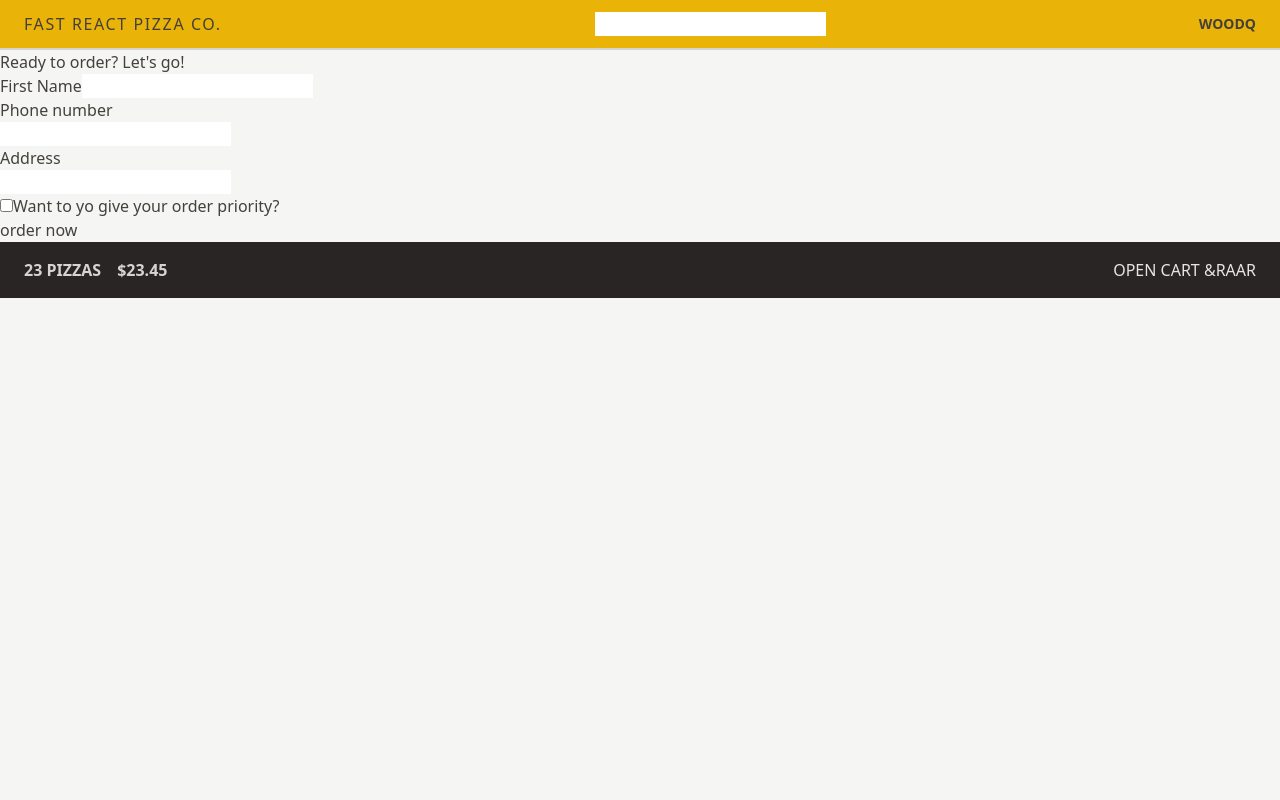
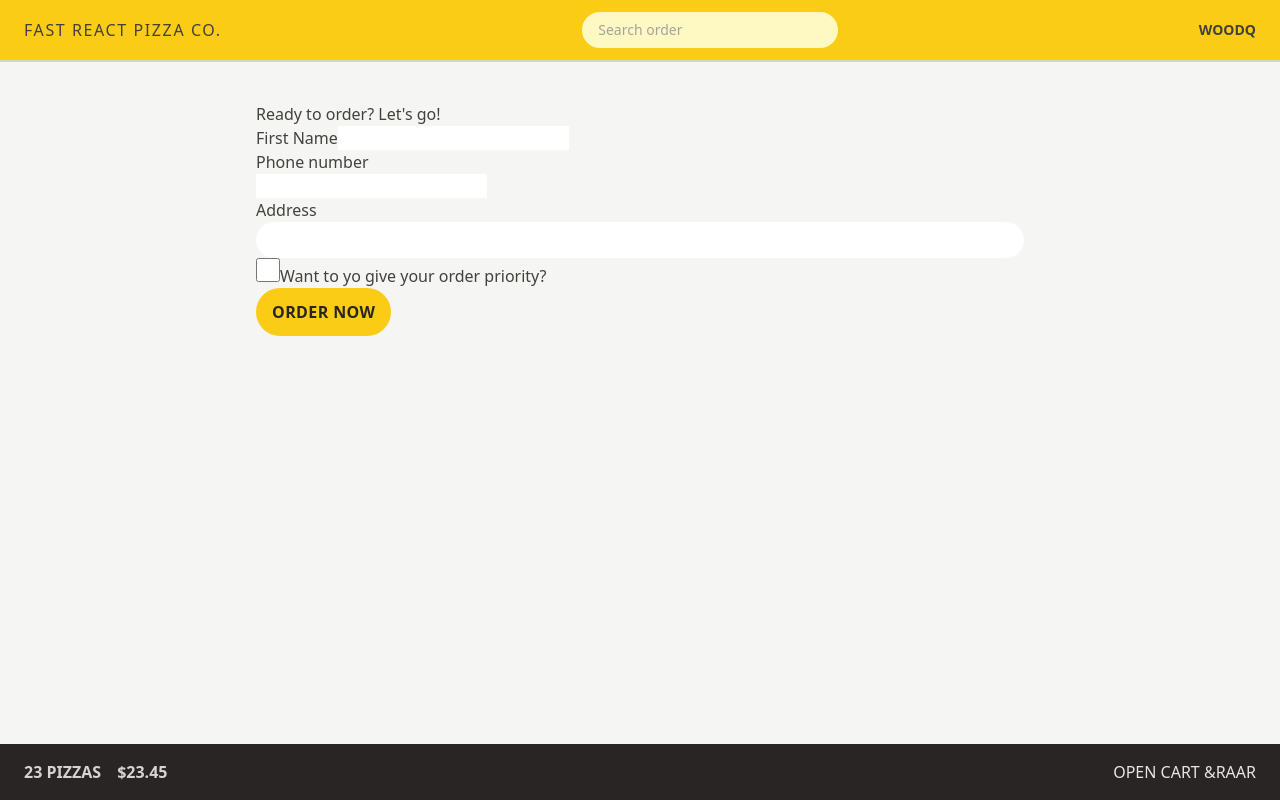
Before and after one commit to Wood-Q/practice-ultimate-react, a React (Vite) app: page /order/new in a window 1280 px wide. Built offline with nearby package versions, Linux system fonts and the light colour scheme.

Commit message:
tailwindcss学习3

```diff
--- a/src/features/cart/Cart.jsx
+++ b/src/features/cart/Cart.jsx
@@ -29,7 +29,7 @@
 
   return (
     <div>
-      <Link to="/menu">&larr; Back to menu</Link>
+      <Link to="/menu" className='text-sm text-blue-500 hover:text-blue-600'>&larr; Back to menu</Link>
 
       <h2>Your cart, %NAME%</h2>
 
--- a/src/features/order/CreateOrder.jsx
+++ b/src/features/order/CreateOrder.jsx
@@ -4,7 +4,7 @@
 // https://uibakery.io/regex-library/phone-number
 const isValidPhone = (str) =>
   /^\+?\d{1,4}?[-.\s]?\(?\d{1,3}?\)?[-.\s]?\d{1,4}[-.\s]?\d{1,4}[-.\s]?\d{1,9}$/.test(
-    str
+    str,
   );
 
 const fakeCart = [
@@ -59,12 +59,18 @@
         <div>
           <label>Address</label>
           <div>
-            <input type="text" name="address" required />
+            <input
+              className="my:px-3 w-full rounded-full border-stone-300 px-4 py-2 text-sm transition-all duration-300 focus:outline-none focus:ring focus:ring-yellow-400 md:px-6"
+              type="text"
+              name="address"
+              required
+            />
           </div>
         </div>
 
         <div>
           <input
+            className="h-6 w-6 accent-yellow-400 focus:outline-none focus:ring focus:ring-yellow-400 focus:ring-offset-2"
             type="checkbox"
             name="priority"
             id="priority"
@@ -76,7 +82,10 @@
 
         <div>
           <input type="hidden" name="cart" value={JSON.stringify(cart)} />
-          <button disabled={isSubmitting}>
+          <button
+            disabled={isSubmitting}
+            className="inline-block rounded-full bg-yellow-400 px-4 py-3 font-semibold uppercase tracking-wide text-stone-800 transition-colors duration-300 hover:bg-yellow-300 focus:bg-yellow-300 focus:outline-none focus:ring focus:ring-yellow-300 focus:ring-offset-2"
+          >
             {isSubmitting ? "Placing order..." : "order now"}
           </button>
         </div>
--- a/src/features/order/SearchOrder.jsx
+++ b/src/features/order/SearchOrder.jsx
@@ -13,13 +13,13 @@
 
   return (
     <form onSubmit={handleSubmit}>
-      <div className="Search order #">
-        <input
-          type="text"
-          vlue={query}
-          onChange={(e) => setQuery(e.target.value)}
-        />
-      </div>
+      <input
+        placeholder="Search order"
+        type="text"
+        value={query}
+        onChange={(e) => setQuery(e.target.value)}
+        className="sm:w-64. w-28 rounded-full bg-yellow-100 px-4 py-2 text-sm placeholder:text-stone-400 sm:focus:w-72 sm:w-64 transition-all duration-300 focus:outline-none focus:ring focus:ring-yellow-500 focus:ring-opacity-50"
+      />
     </form>
   );
 }
--- a/src/ui/AppLayout.jsx
+++ b/src/ui/AppLayout.jsx
@@ -1,20 +1,22 @@
-import { Outlet,useNavigation } from "react-router-dom";
+import { Outlet, useNavigation } from "react-router-dom";
 import CartOverview from "../features/cart/CartOverview";
 import Header from "./Header";
 import Loader from "./Loader";
 
 function AppLayout() {
   const navigation = useNavigation();
-  const isLoading= navigation.state === "loading";
+  const isLoading = navigation.state === "loading";
 
   return (
-    <div className="grid">
-      {isLoading && <Loader/>}
+    <div className="grid h-screen grid-rows-[auto_1fr_auto]">
+      {isLoading && <Loader />}
       <Header />
 
-      <main>
-        <Outlet />
-      </main>
+      <div className="overflow-scroll my-10">
+        <main className="mx-auto max-w-3xl">
+          <Outlet />
+        </main>
+      </div>
 
       <CartOverview />
     </div>
--- a/src/ui/Header.jsx
+++ b/src/ui/Header.jsx
@@ -4,7 +4,7 @@
 
 function Header() {
   return (
-    <header className="flex items-center justify-between border-b-2 border-stone-300 bg-yellow-500 px-4 py-3 uppercase sm:px-6">
+    <header className="flex items-center justify-between border-b-2 border-stone-300 bg-yellow-400 px-4 py-3 uppercase sm:px-6">
       <Link to="/" className="tracking-widest">
         Fast React Pizza Co.
       </Link>
```
